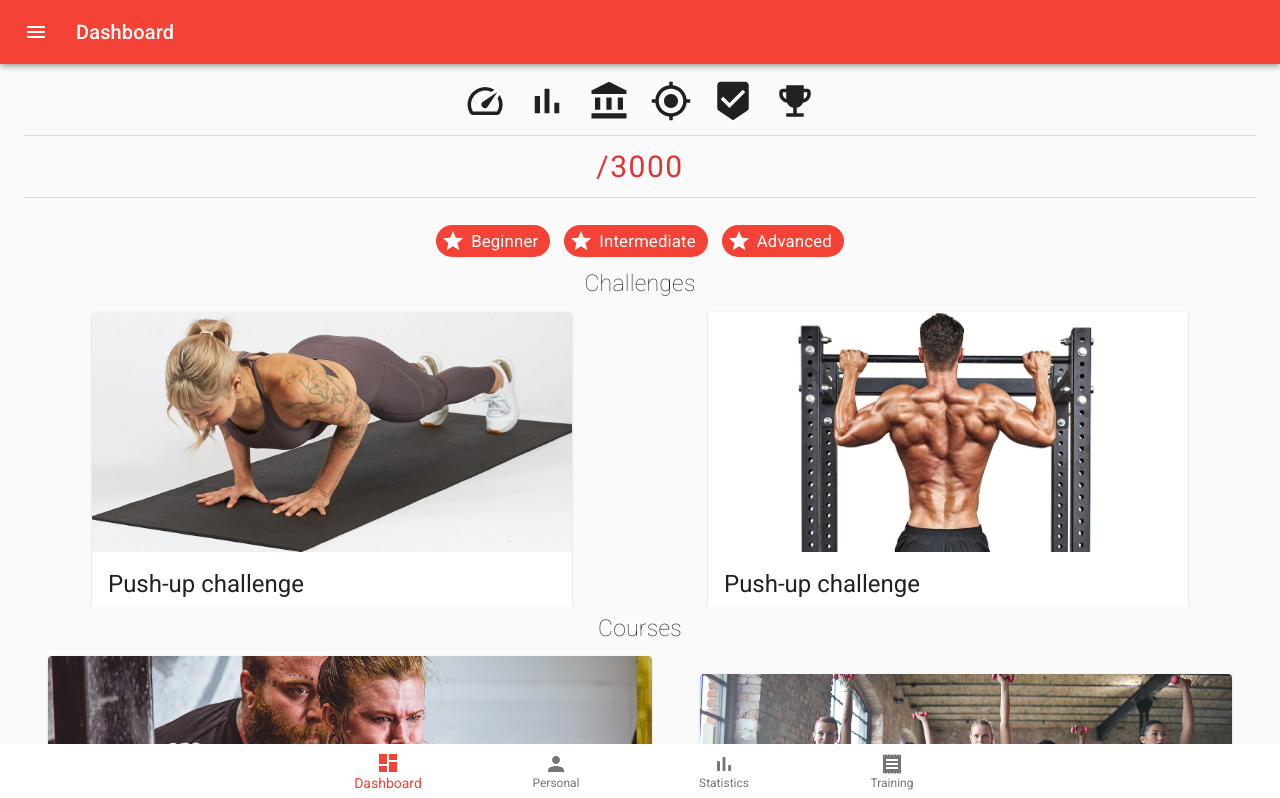
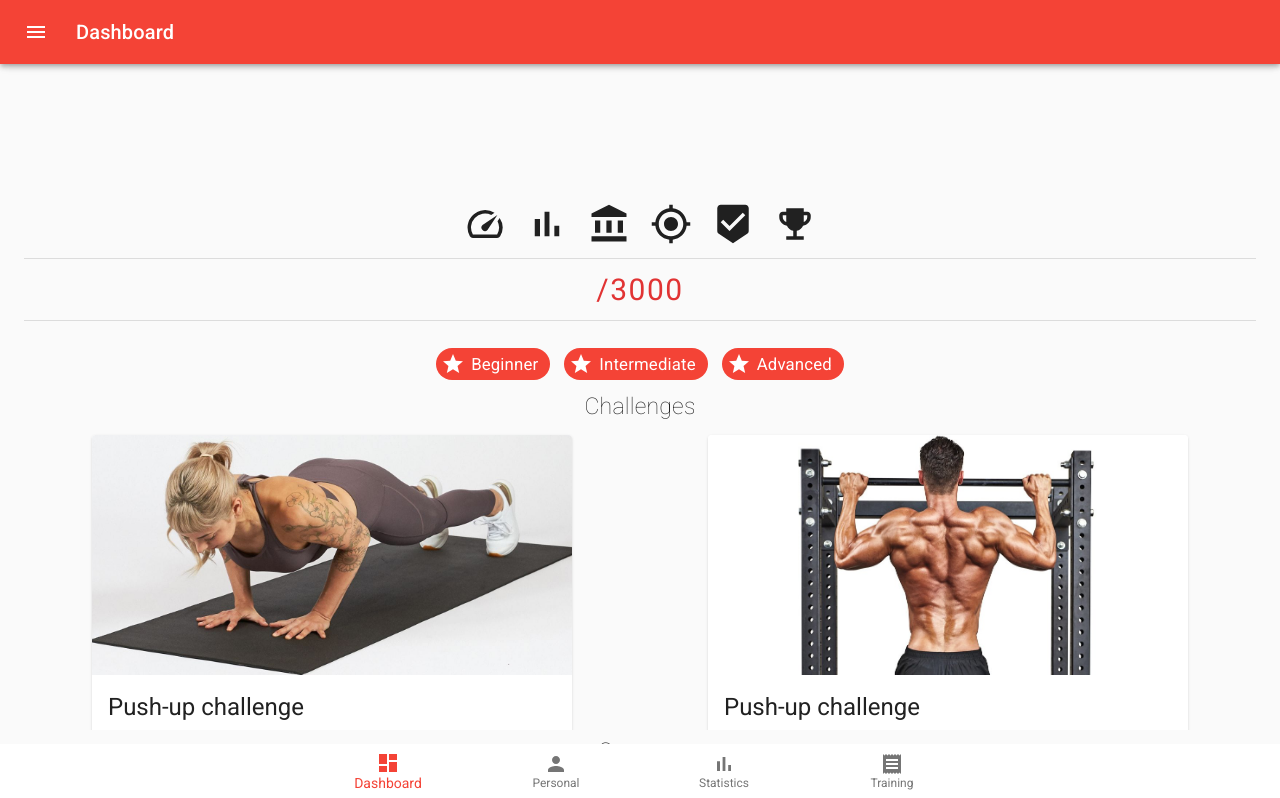
Before and after one commit to Giulianini/ASW-1920-GYMMY, a React (Create React App) app in the folder app/: page /user/dashboard in a window 1280 px wide. Shown: the top 798 px of the page. Built offline with nearby package versions, Linux system fonts and the light colour scheme; no server answers.

Commit message:
fix dashboard spacing

```diff
--- a/app/src/components/user/dashboard/Dashboard.js
+++ b/app/src/components/user/dashboard/Dashboard.js
@@ -32,12 +32,12 @@ import Challenge from "./Challenge";
 const useStyles = makeStyles(theme => ({
     rootGrid: {
         [theme.breakpoints.up('md')]: {
-            height: "95vh"
+            paddingTop: "10%",
+            minHeight: "100vh",
         },
         [theme.breakpoints.down('md')]: {
             paddingTop: 10,
         },
-        paddingBottom: 100
     },
     divider: {
         width: '100%'
```
